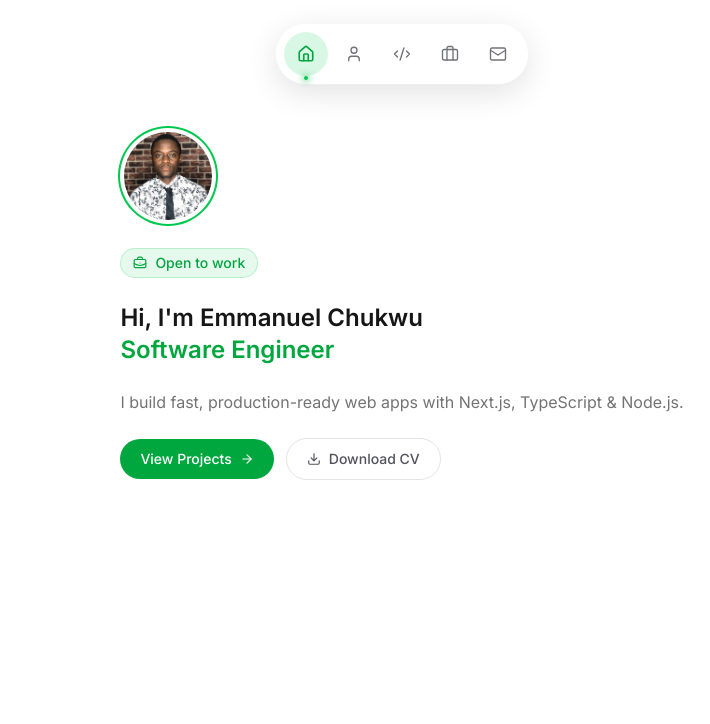
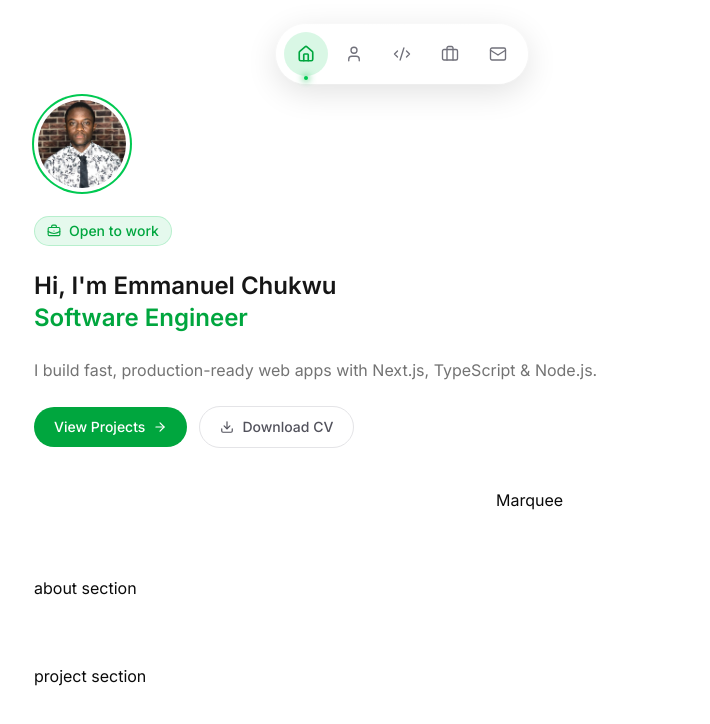
Before and after one commit to emdevbuilds/portfolio, a Next.js app: page / in a window 1280 px wide. Shown: the top 724 px of the page, without its empty margins (238-948 px from the left). Built offline with nearby package versions, Linux system fonts and the light colour scheme.

Commit message:
added react-icons and react0fast-marquee

```diff
--- a/package.json
+++ b/package.json
@@ -20,6 +20,8 @@
     "radix-ui": "^1.4.3",
     "react": "19.2.5",
     "react-dom": "19.2.5",
+    "react-fast-marquee": "^1.6.5",
+    "react-icons": "^5.6.0",
     "shadcn": "^4.3.0",
     "tailwind-merge": "^3.5.0",
     "tw-animate-css": "^1.4.0",
--- a/src/app/layout.tsx
+++ b/src/app/layout.tsx
@@ -41,7 +41,8 @@ export default function RootLayout({
     >
       <body className="min-h-full flex flex-col">
         <Navbar />
-        <div className="mx-auto max-w-7xl px-6 pt-10 md:pt-32 sm:px-32 lg:px-52">
+        {/* mx-auto w-full max-w-6xl px-6 sm:px-32 pt-10 md:pt-28 lg:px-52 */}
+        <div className="mx-auto w-full max-w-4xl px-6 sm:px-10 md:px-20 pt-10 md:pt-24">
           {children}
         </div>
         <Analytics />
--- a/src/app/page.tsx
+++ b/src/app/page.tsx
@@ -6,12 +6,13 @@ import Typewriter from "typewriter-effect";
 import ZoomableImage from "@/components/ZoomableImage";
 import { BriefcaseBusiness } from "lucide-react";
 import CtaButtons from "@/components/CtaButton";
+import Marquee from "react-fast-marquee";
 
 export default function Home() {
   return (
     <main className="flex flex-col flex-1 font-sans dark:bg-black">
-      <div className="flex flex-col items-left gap-6 text-left">
-        <div className="">
+      <section id="hero" className="flex flex-col items-left gap-6 text-left">
+        <div>
           <ZoomableImage
             src="/emmanuel.jpg"
             alt="Emmanuel Chukwu profile picture"
@@ -54,7 +55,19 @@ export default function Home() {
           Node.js.
         </p>
         <CtaButtons />
-      </div>
+      </section>
+
+      <section id="marquee" className="mt-10" aria-label="Tech stack">
+        <Marquee>Marquee</Marquee>
+      </section>
+
+      <section id="about" className="mt-16 flex flex-col gap-6">
+        <h1>about section</h1>
+      </section>
+
+      <section id="projects" className="mt-16 flex flex-col gap-6">
+        <h1>project section</h1>
+      </section>
     </main>
   );
 }
--- /dev/null
+++ b/src/lib/techStack.ts
@@ -0,0 +1,24 @@
+import {
+  SiNextdotjs,
+  SiTypescript,
+  SiNodedotjs,
+  SiReact,
+  SiTailwindcss,
+  SiPostgresql,
+} from "react-icons/si";
+import type { IconType } from "react-icons";
+
+export type TechItem = {
+  name: string;
+  Icon: IconType;
+  color: string;
+};
+
+export const techStack: TechItem[] = [
+  { name: "Next.js", Icon: SiNextdotjs, color: "#000000" },
+  { name: "React", Icon: SiReact, color: "#61DAFB" },
+  { name: "TypeScript", Icon: SiTypescript, color: "#3178C6" },
+  { name: "Node.js", Icon: SiNodedotjs, color: "#339933" },
+  { name: "Tailwind", Icon: SiTailwindcss, color: "#06B6D4" },
+  { name: "PostgreSQL", Icon: SiPostgresql, color: "#4169E1" },
+];
```
Also changed, not shown: 1 other file (tests, documents, lock files or other folders).
